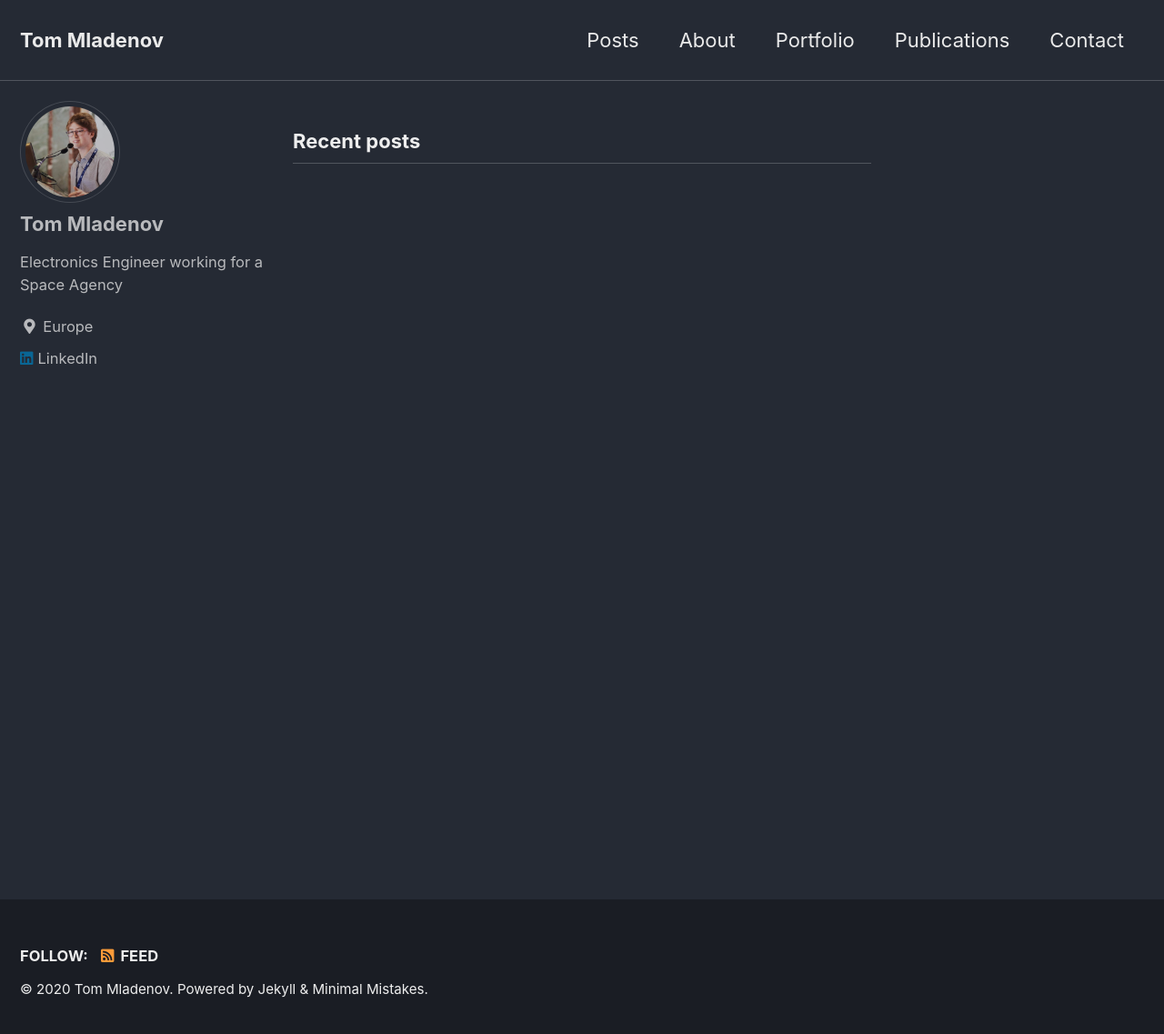
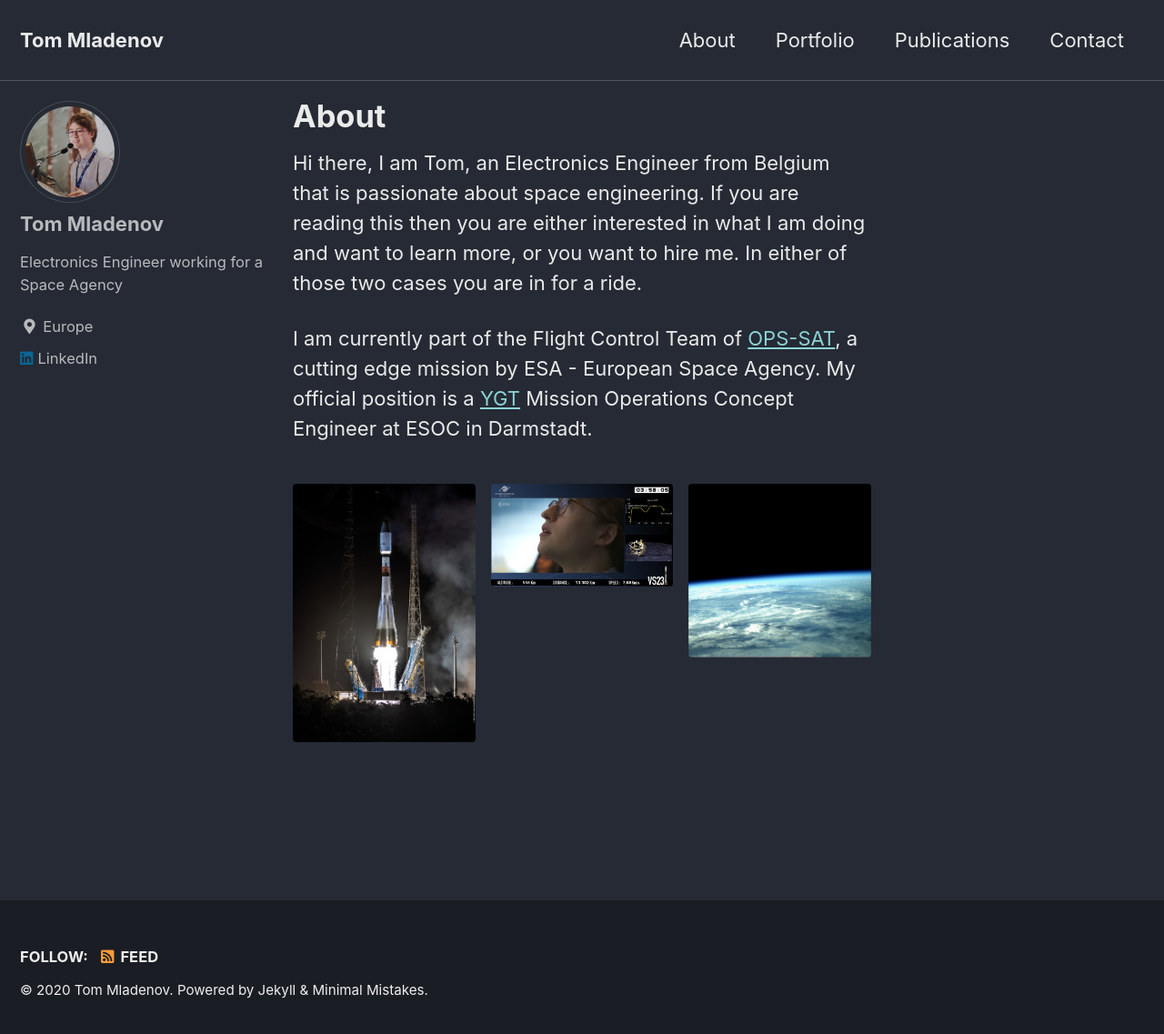
Before and after one commit to TomMladenov/tommladenov.github.io, a Jekyll site: the page built from index.md, in a window 1280 px wide and 1144 px high. Shown: the top 1137 px of the window at 91% size. Built offline with Jekyll 4.4.1, drawn with Linux system fonts in a browser that asks for light colours; cached includes are drawn as plain includes; the list of posts is cut into pages by our own code.

Commit message:
Attempt to insert gallery

```diff
--- a/_data/navigation.yml
+++ b/_data/navigation.yml
@@ -1,9 +1,7 @@
 # main links
 main:
-  - title: "Posts"
+  - title: "About"
     url: /
-  - title: "About"
-    url: /about/
   - title: "Portfolio"
     url: /portfolio/
   - title: "Publications"
--- a/index.html
+++ /dev/null
@@ -1,4 +0,0 @@
----
-layout: home
-author_profile: true
----
--- /dev/null
+++ b/index.md
@@ -0,0 +1,24 @@
+---
+title: "About"
+author_profile: true
+layout: single
+gallery:
+  - image_path: /img/about/vs23.png
+    title: "Launch of VS23 - Credit: ESA/CNES/ARIANESPACE"
+  - image_path: /img/about/ops1.png
+    title: "Launch and Early Orbit Operations (LEOP) Credit: ESA/ARIANESPACE"
+  - image_path: /img/about/hdcam.png
+    title: "OPS-SAT in orbit - Credit: ESA – CC BY-SA IGO 3.0"
+---
+
+
+Hi there, I am Tom, an Electronics Engineer from Belgium that is passionate
+about space engineering. If you are reading this then you are either interested in
+what I am doing and want to learn more, or you want to hire me. In either of those
+two cases you are in for a ride.
+
+I am currently part of the Flight Control Team of [OPS-SAT](https://www.esa.int/Enabling_Support/Operations/OPS-SAT), a cutting edge mission by
+ESA - European Space Agency. My official position is a [YGT](https://www.esa.int/About_Us/Careers_at_ESA/Graduates_Young_Graduate_Trainees) Mission Operations Concept
+Engineer at ESOC in Darmstadt.
+
+{% include gallery caption="" %}
```
Also changed, not shown: _pages/about.md (deleted, +0 -23 lines), _pages/publications.md (+1 -1 lines), img/about/hdcam.png (added), img/about/ops1.png (added), img/about/vs23.png (added).
